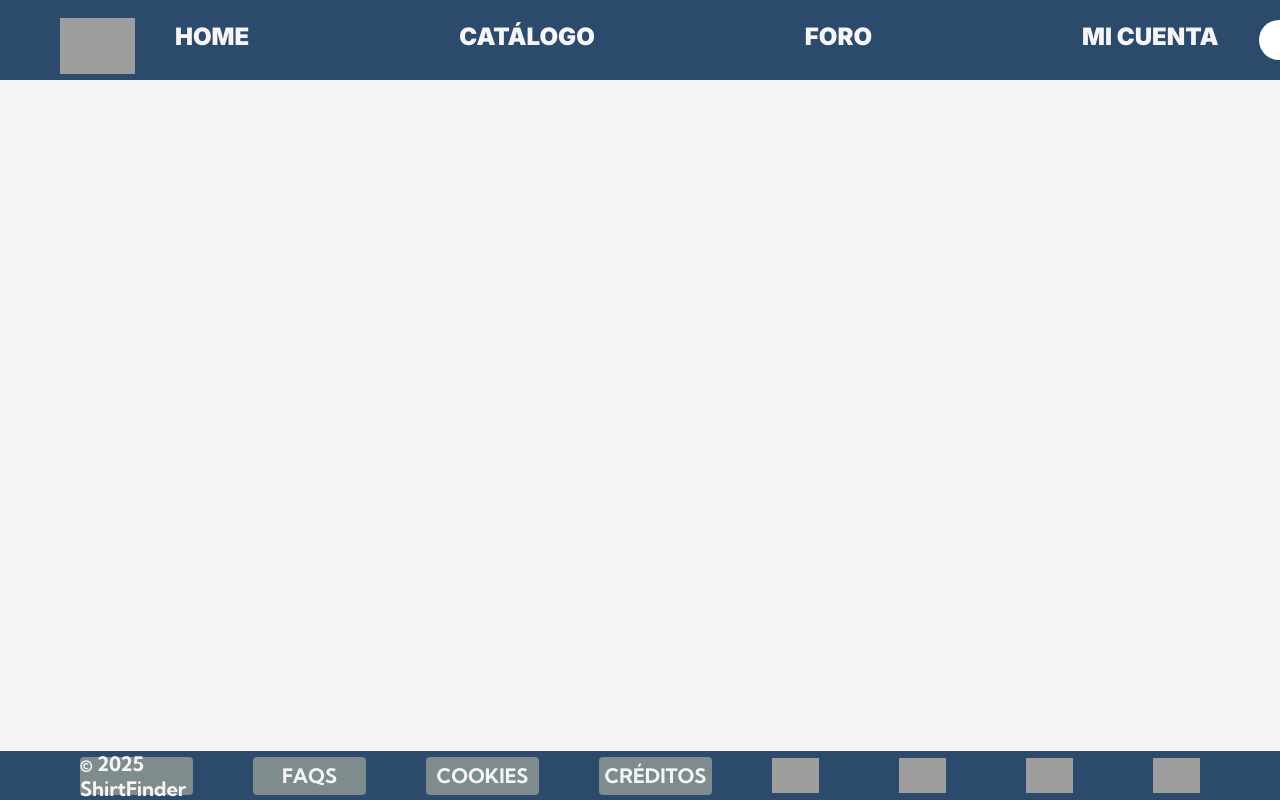
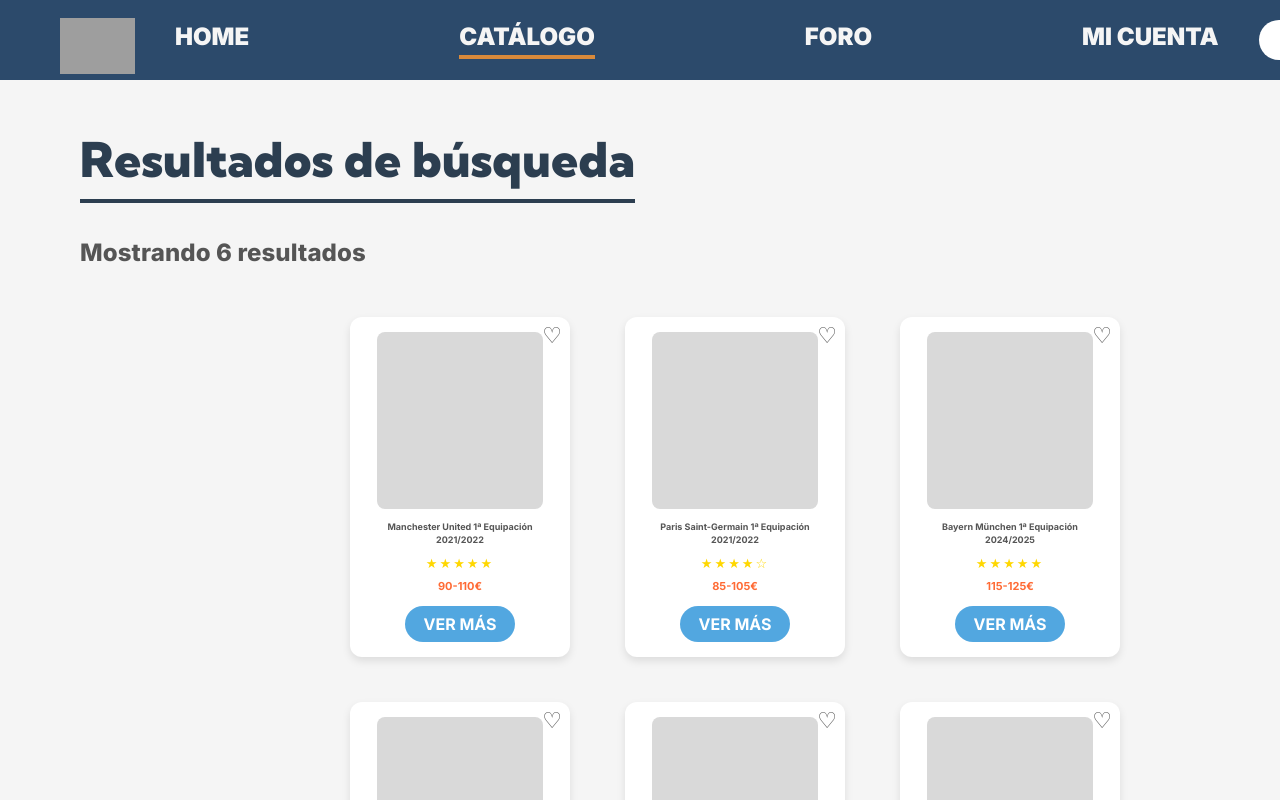
Before and after one commit to CesarMed06/ShirtFinder, a React app in the folder frontend/: page /catalog in a window 1280 px wide. Shown: the top 800 px of the page. Built offline with nearby package versions, Linux system fonts and the light colour scheme; grey boxes are pictures that could not be loaded; the HTML template or start-up script is replaced by a standard one.

Commit message:
Añadida vista catálogo y arreglado error de navegación de la vista login y registro

```diff
--- a/frontend/src/App.jsx
+++ b/frontend/src/App.jsx
@@ -5,6 +5,7 @@ import Hero from "./components/Hero";
 import TrendingShirts from "./components/TrendingShirts";
 import Login from "./components/Login";
 import Register from "./components/Register";
+import Catalog from "./components/Catalog";
 
 function Home() {
   return (
@@ -25,6 +26,7 @@ function App() {
           <Route path="/" element={<Home />} />
           <Route path="/login" element={<Login />} />
           <Route path="/register" element={<Register />} />
+          <Route path="/catalog" element={<Catalog />} />
         </Routes>
       </main>
 
--- /dev/null
+++ b/frontend/src/components/Catalog.jsx
@@ -0,0 +1,73 @@
+function Catalog() {
+    const shirts = [
+        {
+            id: 1,
+            name: "Manchester United 1ª Equipación 2021/2022",
+            price: "90-110€",
+            rating: 5
+        },
+        {
+            id: 2,
+            name: "Paris Saint-Germain 1ª Equipación 2021/2022",
+            price: "85-105€",
+            rating: 4
+        },
+        {
+            id: 3,
+            name: "Bayern München 1ª Equipación 2024/2025",
+            price: "115-125€",
+            rating: 5
+        },
+        {
+            id: 4,
+            name: "Ajax 1ª Equipación 2023/2024",
+            price: "80-100€",
+            rating: 4
+        },
+        {
+            id: 5,
+            name: "Arsenal 1ª Equipación 2024/2025",
+            price: "115-125€",
+            rating: 5
+        },
+        {
+            id: 6,
+            name: "Juventus 1ª Equipación 2025/2026",
+            price: "125-135€",
+            rating: 4
+        }
+    ];
+
+    const renderStars = (rating) => {
+        return "★".repeat(rating) + "☆".repeat(5 - rating);
+    };
+
+    return (
+        <section className="sf-catalog">
+            <div className="sf-catalog__header">
+                <h1 className="sf-catalog__title">Resultados de búsqueda</h1>
+                <p className="sf-catalog__count">Mostrando {shirts.length} resultados</p>
+            </div>
+
+            <div className="sf-catalog__grid">
+                {shirts.map((shirt) => (
+                    <article key={shirt.id} className="sf-catalog-card">
+                        <button className="sf-catalog-card__heart">♡</button>
+
+                        <div className="sf-catalog-card__image-box"></div>
+
+                        <h3 className="sf-catalog-card__name">{shirt.name}</h3>
+
+                        <div className="sf-catalog-card__footer">
+                            <span className="sf-catalog-card__stars">{renderStars(shirt.rating)}</span>
+                            <p className="sf-catalog-card__price">{shirt.price}</p>
+                            <button className="sf-catalog-card__button">VER MÁS</button>
+                        </div>
+                    </article>
+                ))}
+            </div>
+        </section>
+    );
+}
+
+export default Catalog;
--- a/frontend/src/components/Header.jsx
+++ b/frontend/src/components/Header.jsx
@@ -1,4 +1,3 @@
-import React from 'react';
 import { Link, useLocation } from 'react-router-dom';
 
 function Header() {
@@ -6,31 +5,19 @@ function Header() {
 
     return (
         <header className="sf-header">
-        <div className="sf-header__logo">
+            <Link to="/">
                 <img
                     src="https://res.cloudinary.com/dwldyiruu/image/upload/v1768391529/LOGO_SHIRTFINDER_ckkr7a.png"
-            alt="ShirtFinder Logo"
+                    alt="Logo ShirtFinder"
                     className="sf-header__logo-icon"
                 />
-        </div>
+            </Link>
 
             <nav className="sf-header__nav">
-        <Link
-            to="/"
-            className={location.pathname === "/" ? "activo" : ""}
-        >
-            HOME
-        </Link>
-
-        <Link to="#">CATÁLOGO</Link>
+                <Link to="/" className={location.pathname === "/" ? "activo" : ""}>HOME</Link>
+                <Link to="/catalog" className={location.pathname === "/catalog" ? "activo" : ""}>CATÁLOGO</Link>
                 <Link to="#">FORO</Link>
-
-        <Link
-            to="/login"
-            className={location.pathname === "/login" ? "activo" : ""}
-        >
-            MI CUENTA
-        </Link>
+                <Link to="/login" className={location.pathname === "/login" ? "activo" : ""}>MI CUENTA</Link>
             </nav>
 
             <div className="sf-header__search">
--- a/frontend/src/components/Register.jsx
+++ b/frontend/src/components/Register.jsx
@@ -3,7 +3,7 @@ import { Link } from 'react-router-dom';
 function Register() {
     return (
         <section className="sf-login">
-            <Link to="/" className="sf-back-button">
+            <Link to="/login" className="sf-back-button">
                 <img
                     src="https://res.cloudinary.com/dwldyiruu/image/upload/v1768983970/FLECHA_VOLVER_ATRAS_lspqx4.jpg"
                     alt="Volver"
--- a/frontend/src/index.css
+++ b/frontend/src/index.css
@@ -73,26 +73,29 @@ body {
 
 .sf-header__search {
   position: relative;
-  width: 360px;
+  width: 380px;
   height: 40px;
 }
 
 .sf-header__search input {
   width: 100%;
   height: 100%;
-  padding: 0 45px 0 20px;
+  padding: 0 50px 0 16px;
   border-radius: 20px;
   border: none;
   outline: none;
   background-color: #FFFFFF;
   font-family: 'Inter', sans-serif;
   font-weight: 800;
-  font-size: 14px;
+  font-size: 13px;
   color: #000;
 }
 
 .sf-header__search input::placeholder {
   color: #9CA3AF;
+  font-family: 'Inter', sans-serif;
+  font-weight: 800;
+  font-size: 13px;
 }
 
 .sf-header__search-icon {
@@ -262,9 +265,7 @@ body {
   justify-content: center;
   padding: 0 80px;
   gap: 60px;
-  margin-top: 0;
-  margin-left: auto;
-  margin-right: auto;
+  margin: 0 auto;
   color: #F5F5F5;
 }
 
@@ -277,7 +278,7 @@ body {
   justify-content: center;
   font-family: 'Kumbh Sans', sans-serif;
   font-weight: 700;
-  font-size: 20px;
+  font-size: 17px;
   cursor: pointer;
   border-radius: 4px;
 }
@@ -589,3 +590,147 @@ body {
   text-decoration: underline;
   cursor: pointer;
 }
+
+.sf-catalog {
+  background-color: #F5F5F5;
+  min-height: calc(100vh - 80px - 49px);
+  padding: 50px 80px;
+}
+
+.sf-catalog__header {
+  margin-bottom: 50px;
+}
+
+.sf-catalog__title {
+  font-family: 'Kumbh Sans', sans-serif;
+  font-weight: 900;
+  font-size: 48px;
+  color: #2C3E50;
+  letter-spacing: 0.005em;
+  margin-bottom: 15px;
+  padding-bottom: 10px;
+  border-bottom: 4px solid #2C3E50;
+  display: inline-block;
+}
+
+.sf-catalog__count {
+  font-family: 'Inter', sans-serif;
+  font-weight: 800;
+  font-size: 24px;
+  color: #555555;
+  letter-spacing: 0.005em;
+  margin-top: 20px;
+}
+
+.sf-catalog__grid {
+  display: grid;
+  grid-template-columns: repeat(3, 220px);
+  gap: 45px 55px;
+  justify-content: end;
+  padding-right: 80px;
+}
+
+
+.sf-catalog-card {
+  width: 220px;
+  height: 340px;
+  background-color: #FFFFFF;
+  border-radius: 12px;
+  padding: 15px;
+  box-shadow: 0px 4px 8px rgba(0, 0, 0, 0.1);
+  display: flex;
+  flex-direction: column;
+  align-items: center;
+  position: relative;
+}
+
+.sf-catalog-card__heart {
+  position: absolute;
+  top: 8px;
+  right: 8px;
+  background: none;
+  border: none;
+  font-size: 22px;
+  cursor: pointer;
+  color: #555555;
+  z-index: 10;
+  line-height: 1;
+  transition: color 0.2s;
+}
+
+.sf-catalog-card__heart:hover {
+  color: #E74C3C;
+}
+
+.sf-catalog-card__image-box {
+  width: 166px;
+  height: 203px;
+  background-color: #D9D9D9;
+  border-radius: 8px;
+  margin-bottom: 12px;
+  display: flex;
+  align-items: center;
+  justify-content: center;
+}
+
+.sf-catalog-card__name {
+  font-family: 'Inter', sans-serif;
+  font-weight: 700;
+  font-size: 9px;
+  color: #555555;
+  text-align: center;
+  width: 100%;
+  margin-bottom: 8px;
+  line-height: 1.4;
+  min-height: 26px;
+  display: flex;
+  align-items: center;
+  justify-content: center;
+  padding: 0 5px;
+}
+
+.sf-catalog-card__footer {
+  width: 100%;
+  display: flex;
+  flex-direction: column;
+  align-items: center;
+  gap: 5px;
+  margin-top: auto;
+}
+
+.sf-catalog-card__stars {
+  font-size: 13px;
+  color: #FFD700;
+  letter-spacing: 2px;
+  margin-bottom: 3px;
+}
+
+.sf-catalog-card__price {
+  font-family: 'Inter', sans-serif;
+  font-weight: 700;
+  font-size: 11px;
+  color: #FF6B35;
+  margin: 0 0 8px 0;
+}
+
+.sf-catalog-card__button {
+  width: 110px;
+  height: 36px;
+  background-color: rgba(52, 152, 219, 0.85);
+  border: none;
+  border-radius: 18px;
+  font-family: 'Inter', sans-serif;
+  font-weight: 700;
+  font-size: 16px;
+  color: #FFFFFF;
+  cursor: pointer;
+  display: flex;
+  align-items: center;
+  justify-content: center;
+  transition: all 0.2s;
+}
+
+.sf-catalog-card__button:hover {
+  background-color: rgba(52, 152, 219, 1);
+  transform: translateY(-2px);
+}
```
Also changed, not shown: frontend/src/components/Footer.jsx (indentation only). Lines whose indentation alone changed are shown as unchanged.
